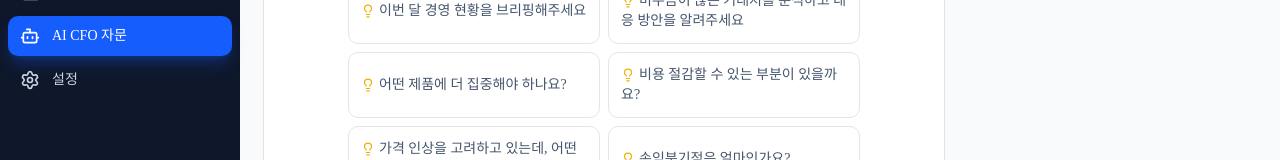
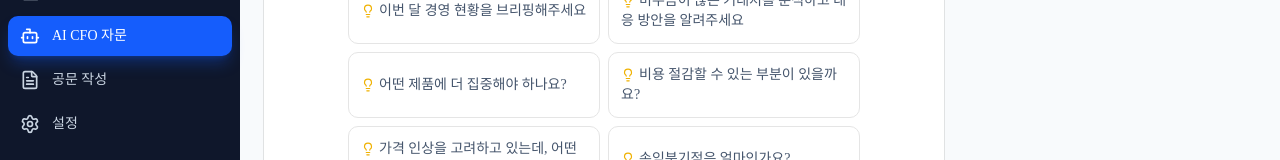
Before and after one commit to Dianfabric/CFO, a Next.js app: page /advisor in a window 1280 px wide. Shown: the part 413-573 px from the top of the page. Built offline with nearby package versions, Linux system fonts and the light colour scheme.

Commit message:
feat: 사이드바에 공문 작성 메뉴 추가

```diff
--- a/src/components/layout/Sidebar.tsx
+++ b/src/components/layout/Sidebar.tsx
@@ -16,6 +16,7 @@ import {
   ChevronLeft,
   ChevronRight,
   CalendarCheck,
+  FileText,
 } from 'lucide-react'
 import { cn } from '@/lib/utils'
 import { useState } from 'react'
@@ -30,6 +31,7 @@ const menuItems = [
   { href: '/costs', label: '비용 관리', icon: Wallet },
   { href: '/analysis', label: '분석/시뮬레이션', icon: BarChart3 },
   { href: '/advisor', label: 'AI CFO 자문', icon: Bot },
+  { href: '/documents', label: '공문 작성', icon: FileText },
   { href: '/settings', label: '설정', icon: Settings },
 ]
 
```
